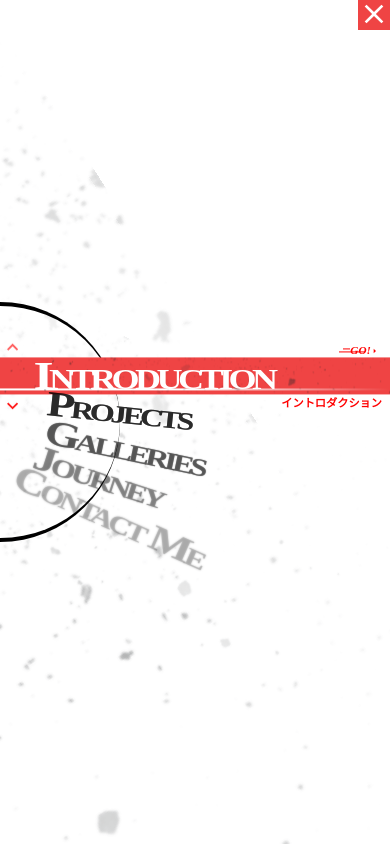
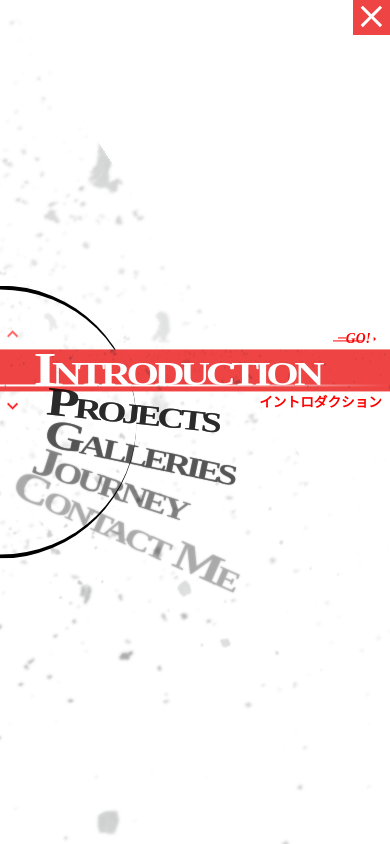
Before and after one commit to lluuvvii/my-personal-web-nextjs, a Next.js app: page /menutest in a window 390 px wide. Built offline with nearby package versions, Linux system fonts and the light colour scheme.

Commit message:
update responsive, replace rem with dvw

```diff
--- a/src/app/components/selectMenu/Menus.tsx
+++ b/src/app/components/selectMenu/Menus.tsx
@@ -39,7 +39,7 @@ export default function SelectMenu({ onClose, setOnClose }: { onClose: boolean,
         sx={{
           overflow: 'hidden',
           height: '100dvh',
-          width: { xs: onClose ? '0vw' : '100vw', md: onClose ? '0vw' : '55vw' },
+          width: { xs: onClose ? '0vw' : '100vw', md: onClose ? '0vw' : '60dvw' },
           backgroundColor: 'white',
           outline: 'none',
           transition: 'width 0.4s ease'
@@ -61,9 +61,6 @@ export default function SelectMenu({ onClose, setOnClose }: { onClose: boolean,
                 }}
                 transition={{
                   opacity: {
-                    duration: 4,
-                    repeat: Infinity,
-                    repeatType: 'reverse',
                     ease: 'easeInOut',
                   },
                   rotate: { repeat: Infinity, duration: 30, ease: 'linear' }
@@ -72,7 +69,7 @@ export default function SelectMenu({ onClose, setOnClose }: { onClose: boolean,
                   position: 'fixed',
                   top: '50%',
                   translate: '-50% -50%',
-                  width: onClose ? '0vw' : '55vw',
+                  width: onClose ? '0vw' : '60dvw',
                   height: '100dvh',
                   backgroundImage: 'url(/assets/img/pngwing.com1.png)',
                   backgroundSize: 'cover',
@@ -93,9 +90,6 @@ export default function SelectMenu({ onClose, setOnClose }: { onClose: boolean,
                 }}
                 transition={{
                   opacity: {
-                    duration: 7,
-                    repeat: Infinity,
-                    repeatType: 'reverse',
                     ease: 'easeInOut',
                   },
                   rotate: { repeat: Infinity, duration: 60, ease: 'linear' }
@@ -104,7 +98,7 @@ export default function SelectMenu({ onClose, setOnClose }: { onClose: boolean,
                   position: 'fixed',
                   top: '50%',
                   translate: '-50% -50%',
-                  width: onClose ? '0vw' : '55vw',
+                  width: onClose ? '0vw' : '60dvw',
                   height: '100dvh',
                   backgroundImage: 'url(/assets/img/pngwing.com1.png)',
                   backgroundSize: 'cover',
@@ -162,8 +156,8 @@ export default function SelectMenu({ onClose, setOnClose }: { onClose: boolean,
                   position: 'fixed',
                   top: '50%',
                   translate: '-50% -50%',
-                  width: { xs: '15rem', sm: '22rem', md: '27rem', lg: '30rem', xl: '38rem' },
-                  height: { xs: '15rem', sm: '22rem', md: '27rem', lg: '30rem', xl: '38rem' },
+                  width: { xs: '70dvw', sm: '58dvw', md: '38dvw', lg: '38dvw', xl: '35dvw' },
+                  height: { xs: '70dvw', sm: '58dvw', md: '38dvw', lg: '38dvw', xl: '35dvw' },
                   color: 'transparent',
                   borderRadius: '50%',
                 }}
@@ -308,8 +302,8 @@ export default function SelectMenu({ onClose, setOnClose }: { onClose: boolean,
                               variant='body1'
                               sx={{
                                 position: 'relative',
-                                marginBottom: { xs: '0.1rem', sm: '0.4rem', md: '0.7rem', lg: '1rem', xl: '1.3rem' },
-                                fontSize: { xs: '0.7rem', sm: '0.9rem', md: '1.1rem', lg: '1.3rem', xl: '1.5rem' },
+                                marginBottom: { xs: '1dvw', sm: '1.4dvw', md: '1dvw', lg: '1dvw', xl: '1dvw' },
+                                fontSize: { xs: '3.5dvw', sm: '3dvw', md: '2dvw', lg: '1.8dvw', xl: '1.8dvw' },
                                 fontWeight: 'bold',
                                 fontStyle: 'italic',
                                 color: 'red',
@@ -355,8 +349,8 @@ export default function SelectMenu({ onClose, setOnClose }: { onClose: boolean,
                               variant='body1'
                               sx={{
                                 position: 'relative',
-                                marginTop: { xs: '0.1rem', sm: '0.4rem', md: '0.7rem', lg: '1rem', xl: '1.3rem' },
-                                fontSize: { xs: '0.7rem', sm: '0.9rem', md: '1.1rem', lg: '1.3rem', xl: '1.5rem' },
+                                marginTop: { xs: '1dvw', sm: '1.4dvw', md: '1dvw', lg: '1dvw', xl: '1dvw' },
+                                fontSize: { xs: '3.5dvw', sm: '3dvw', md: '2dvw', lg: '1.8dvw', xl: '1.8dvw' },
                                 fontWeight: 'bold',
                                 fontStyle: 'italic',
                                 color: 'red',
@@ -396,8 +390,8 @@ export default function SelectMenu({ onClose, setOnClose }: { onClose: boolean,
                               variant='body1'
                               sx={{
                                 position: 'relative',
-                                marginBottom: { xs: '0.1rem', sm: '0.4rem', md: '0.7rem', lg: '1rem', xl: '1.3rem' },
-                                fontSize: { xs: '0.7rem', sm: '0.9rem', md: '1.1rem', lg: '1.3rem', xl: '1.5rem' },
+                                marginBottom: { xs: '1dvw', sm: '1.4dvw', md: '1dvw', lg: '1dvw', xl: '1dvw' },
+                                fontSize: { xs: '3.5dvw', sm: '3dvw', md: '2dvw', lg: '1.8dvw', xl: '1.8dvw' },
                                 fontWeight: 'bold',
                                 fontStyle: 'italic',
                                 color: 'red',
@@ -457,8 +451,8 @@ export default function SelectMenu({ onClose, setOnClose }: { onClose: boolean,
                             <Typography
                               variant='body1'
                               sx={{
-                                marginTop: { xs: '0.1rem', sm: '0.4rem', md: '0.7rem', lg: '1rem', xl: '1.3rem' },
-                                fontSize: { xs: '0.7rem', sm: '0.9rem', md: '1.1rem', lg: '1.3rem', xl: '1.5rem' },
+                                marginTop: { xs: '1dvw', sm: '1.4dvw', md: '1dvw', lg: '1dvw', xl: '1dvw' },
+                                fontSize: { xs: '3.5dvw', sm: '3dvw', md: '2dvw', lg: '1.8dvw', xl: '1.8dvw' },
                                 fontWeight: 'bold',
                                 color: 'red',
                               }}>
@@ -486,7 +480,7 @@ export default function SelectMenu({ onClose, setOnClose }: { onClose: boolean,
                           marginBottom: { xs: '0.95rem', sm: '1.5rem', md: '1.75rem', lg: '2.5rem', xl: '3rem' },
                           lineHeight: 0.7,
                           position: 'relative',
-                          fontSize: { xs: '1.7rem', sm: '2.4rem', md: '3.1rem', lg: '3.7rem', xl: '4.4rem' },
+                          fontSize: { xs: '8dvw', sm: '7dvw', md: '5dvw', lg: '5dvw', xl: '4.5dvw' },
                           transform: selectedIndex === index && completeAnimation1 ? 'scale(1.9, 1.5)' : `scale(1.7, 1.3)`,
                           fontVariant: 'small-caps',
                           fontWeight: 'bold',
@@ -528,7 +522,7 @@ export default function SelectMenu({ onClose, setOnClose }: { onClose: boolean,
         sx={{
           position: 'fixed',
           top: { xs: '-0.5vw', md: '0vw' },
-          right: { xs: onClose ? '100vw' : '0vw', md: onClose ? '100vw' : '45vw' },
+          right: { xs: onClose ? '100vw' : '0vw', md: onClose ? '100vw' : '40dvw' },
           translate: `${onClose ? '100%' : '0%'} 0%`,
           cursor: 'pointer',
           transition: 'right 0.4s ease, translate 0.2s ease'
@@ -539,9 +533,9 @@ export default function SelectMenu({ onClose, setOnClose }: { onClose: boolean,
               backgroundColor: '#ef4444',
               color: 'white',
               fontSize: {
-                xs: '2rem',
-                sm: '2.3rem',
-                md: '2.5rem',
+                xs: '2.3rem',
+                sm: '2.5rem',
+                md: '2.7rem',
                 lg: '3rem',
                 xl: '3.5rem',
               },
@@ -553,9 +547,9 @@ export default function SelectMenu({ onClose, setOnClose }: { onClose: boolean,
               backgroundColor: '#ef4444',
               color: 'white',
               fontSize: {
-                xs: '2rem',
-                sm: '2.3rem',
-                md: '2.5rem',
+                xs: '2.3rem',
+                sm: '2.5rem',
+                md: '2.7rem',
                 lg: '3rem',
                 xl: '3.5rem',
               },
```
